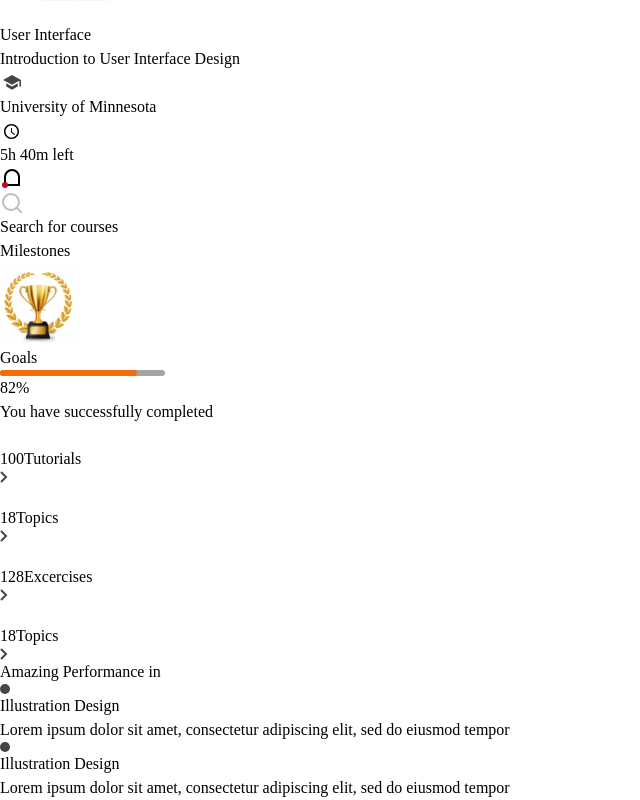
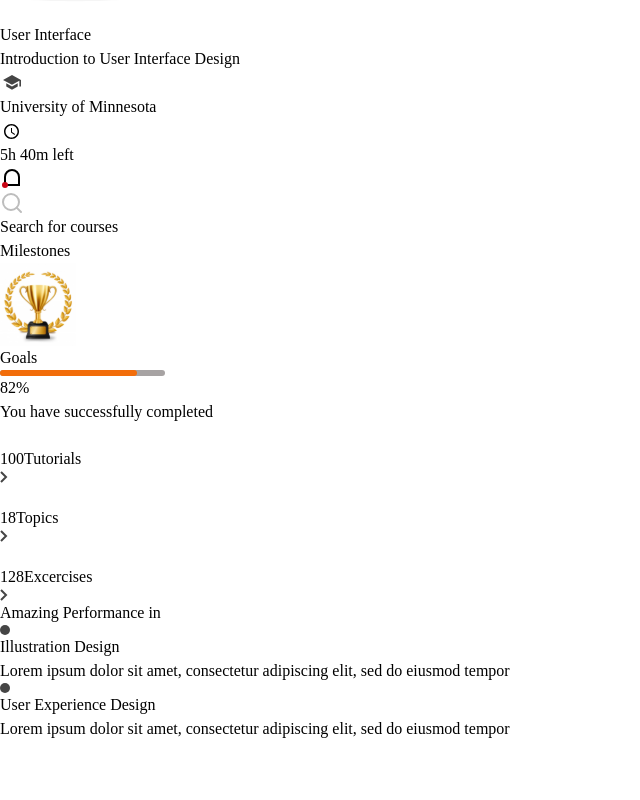
Before and after one commit to BOYWONDER3/dash-board, a React app: page / in a window 1280 px wide. Shown: the part 1484-2284 px from the top of the page, without its empty margins (0-640 px from the left). After the commit the page ends 2225 px from the top, so only its background shows below. Built offline with nearby package versions, Linux system fonts and the light colour scheme; the HTML template or start-up script is replaced by a standard one.

Commit message:
final section refactored

```diff
--- a/src/constants/index.js
+++ b/src/constants/index.js
@@ -10,6 +10,7 @@ import grad from "../assets/icons/grad.svg";
 import time from "../assets/icons/time.svg";
 import star from "../assets/icons/star.svg";
 import next from "../assets/icons/next.svg";
+import dot from "../assets/icons/dot.svg";
 
 
 export const tabsLists = [
@@ -99,12 +100,14 @@ export const starBox = [
         span: '100',
         text: 'Tutorials',
         icon: next,
+        isActive: false,
     },
     {
         img: star,
         span: '18',
         text: 'Topics',
         icon: next,
+        isActive: true,
     },
     {
         img: star,
@@ -113,3 +116,16 @@ export const starBox = [
         icon: next,
     }
 ]
+
+export const writeUp = [
+    {
+        icon: dot,
+        title: 'Illustration Design',
+        text: 'Lorem ipsum dolor sit amet, consectetur adipiscing elit, sed do eiusmod tempor'
+    },
+    {
+        icon: dot,
+        title: 'User Experience Design',
+        text: 'Lorem ipsum dolor sit amet, consectetur adipiscing elit, sed do eiusmod tempor'
+    },
+]
--- a/src/section/Courses.jsx
+++ b/src/section/Courses.jsx
@@ -1,15 +1,12 @@
 import bell from "../assets/icons/bell.svg";
 import cup from "../assets/icons/cup.svg";
 import bar from "../assets/icons/bar.svg";
-import dot from "../assets/icons/dot.svg";
-import star from "../assets/icons/star.svg";
-import next from "../assets/icons/next.svg";
 import menu from "../assets/images/menu.svg";
 import close from "../assets/images/close.svg";
 import search from "../assets/icons/search.svg";
 import logo from "../assets/images/logo.svg";
 import { useState } from "react";
-import { boxCourses, courseTabs, starBox } from "../constants";
+import { boxCourses, courseTabs, starBox, writeUp } from "../constants";
 
 export default function Courses() {
   const [open, setOpen] = useState(false);
@@ -55,7 +52,7 @@ export default function Courses() {
                       : "opacity-50 text-base font-normal text-[#4b4747]"
                   }`}
                 >
-                  {item.title}
+                  <a href="">{item.title}</a>
                 </li>
               );
             })}
@@ -133,25 +130,28 @@ export default function Courses() {
               </div>
             </div>
           </div>
-          <div className="pt-10 flex flex-col  gap-5">
-            <h1 className="font-bold text-lg">
+          <div className="pt-10 flex flex-col ">
+            <h1 className="font-bold text-lg pb-5">
               You have successfully completed
             </h1>
-            {/* start */}
+            {/* startboxstar */}
             {starBox.map((item, i) => {
               return (
                 <div
                   key={i}
-                  className="flex justify-between bg-white border-b rounded-t-lg px-5 py-5 items-center"
+                  className="flex  justify-between bg-white border-b rounded-t-lg px-5 py-5 items-center"
                 >
                   <div className="flex justify-center items-center gap-8">
                     <div className="">
                       <img
-                        className="bg-[#3D42DD] py-3 px-3 rounded-full"
+                        className={` py-3 px-3 rounded-full ${
+                          item.isActive ? "bg-[#F26D0A]" : "bg-[#3D42DD]"
+                        }
+                        }`}
                         src={item.img}
                       />
                     </div>
-                    <p className="flex justify-center flex-col gap-0">
+                    <p className="flex justify-center flex-col">
                       <span className="text-lg font-bold">{item.span}</span>
                       <span className="text-xs font-bold text-[#514949] opacity-50">
                         {item.text}
@@ -165,49 +165,25 @@ export default function Courses() {
               );
             })}
           </div>
-          <div className="flex justify-between bg-white border-b rounded-t-lg px-5 py-5 items-center">
-            <div className="flex justify-center items-center gap-8">
-              <div className="">
-                <img
-                  className="bg-[#F26D0A] py-3 px-3 rounded-full"
-                  src={star}
-                />
-              </div>
-              <p className="flex justify-center flex-col gap-0">
-                <span className="text-lg font-bold">18</span>
-                <span className="text-xs font-bold text-[#514949] opacity-50">
-                  Topics
-                </span>
-              </p>
-            </div>
-            <div>
-              <img src={next} />
-            </div>
-          </div>
-
           <div className="pt-14 flex ">
             <h1 className="text-lg font-bold">Amazing Performance in</h1>
           </div>
-          <div className="pt-5 flex gap-3">
-            <img className="flex items-start justify-start" src={dot} />
-            <p className="font-bold text-2xl">Illustration Design</p>
-          </div>
-          <p className="pl-6">
-            <span className="text-sm font-normal">
-              Lorem ipsum dolor sit amet, consectetur adipiscing elit, sed do
-              eiusmod tempor
-            </span>
-          </p>
-          <div className="pt-5 flex gap-3">
-            <img className="flex items-start justify-start" src={dot} />
-            <p className="font-bold text-2xl">Illustration Design</p>
-          </div>
-          <p className="pl-6">
-            <span className="text-sm font-normal">
-              Lorem ipsum dolor sit amet, consectetur adipiscing elit, sed do
-              eiusmod tempor
-            </span>
-          </p>
+          {writeUp.map((item) => {
+            return (
+              <>
+                <div className="pt-5 flex gap-3">
+                  <img
+                    className="flex items-start justify-start"
+                    src={item.icon}
+                  />
+                  <p className="font-bold text-2xl">{item.title}</p>
+                </div>
+                <p className="pl-6">
+                  <span className="text-sm font-normal">{item.text}</span>
+                </p>
+              </>
+            );
+          })}
         </aside>
       </div>
     </section>
```
